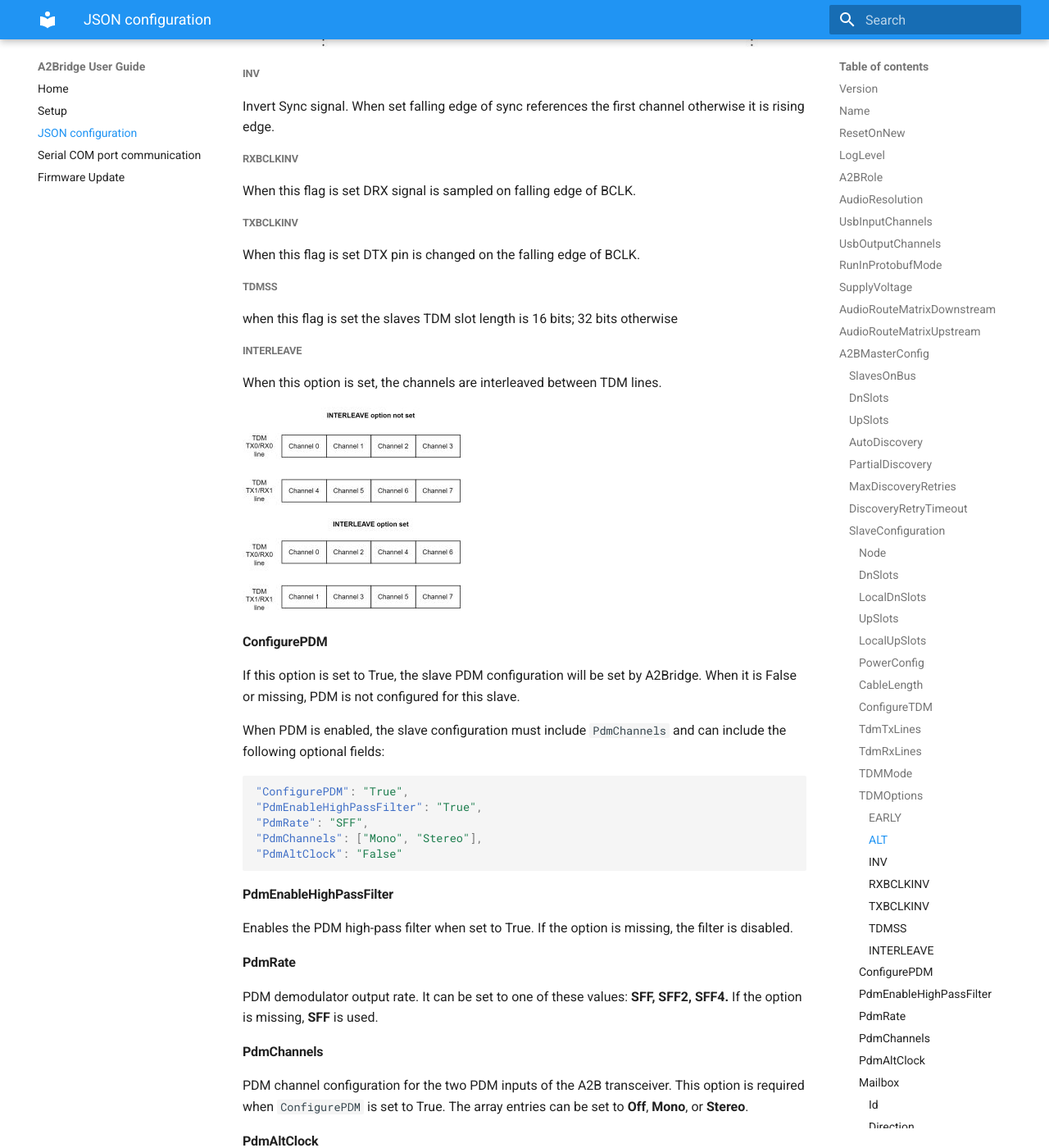
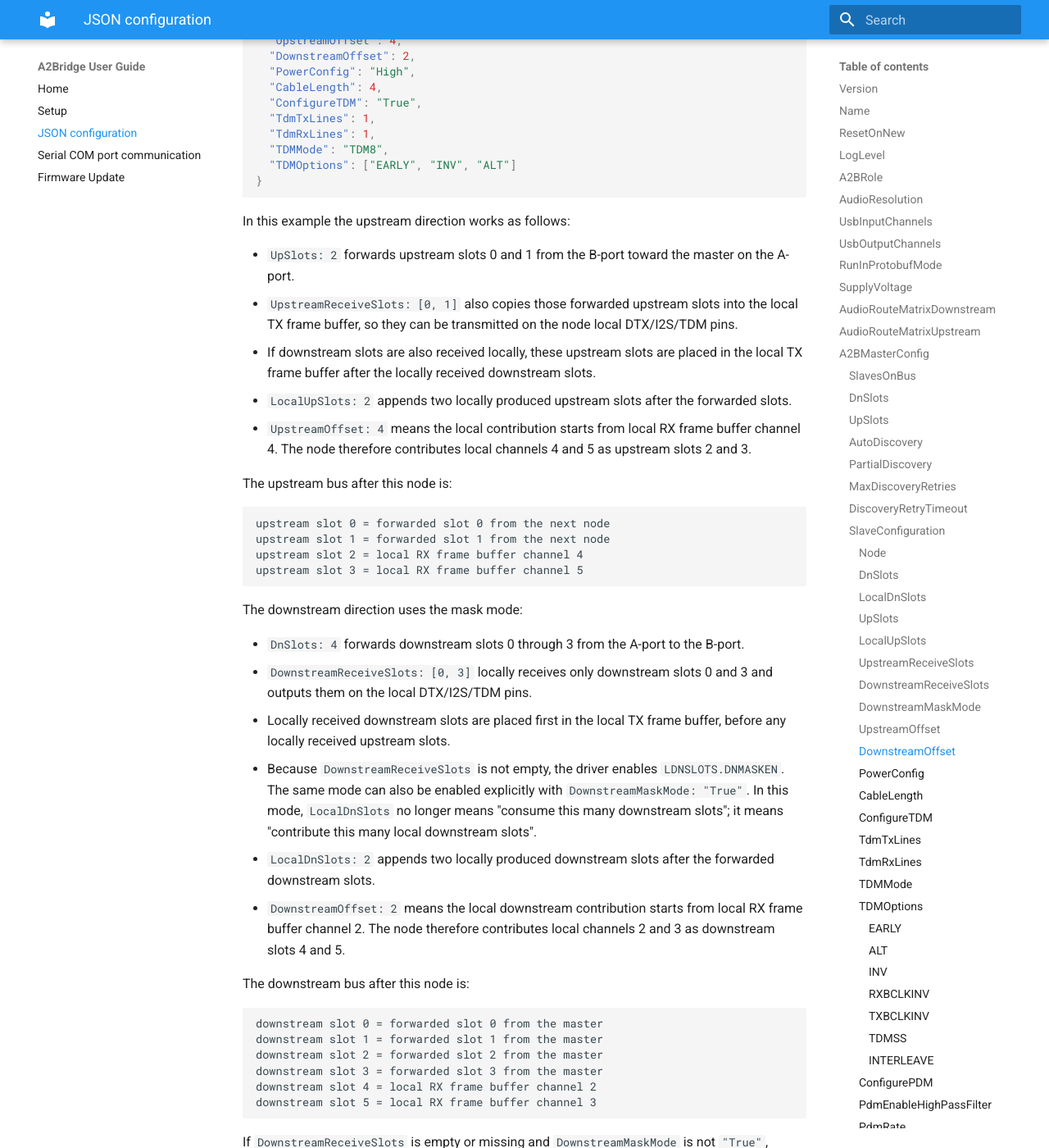
Before and after one commit to int2code/a2bridge, an MkDocs documentation site: the page built from docs/userguide/json.md, in a window 1280 px wide and 1400 px high, scrolled down 5917 px. Shown: the whole window at 82% size. Built offline with MkDocs 1.6.1 and Material for MkDocs 9.7.7, drawn with Linux system fonts in a browser that asks for light colours; some of the changed text lies outside the part shown.

Commit message:
docs: document A2B slot masks and offsets

````diff
--- a/docs/userguide/json.md
+++ b/docs/userguide/json.md
@@ -165,6 +165,85 @@
 #### LocalUpSlots
 Number of slots produced by current node. The number of slots send up to the upper node (to master direction) is equal to UpSlots + LocalUpSlots
 
+#### UpstreamReceiveSlots
+Optional array of 0-based upstream slot indexes received locally by this node from its B-port and transmitted on the local I2S/TDM DTX pins. An empty or missing array disables local upstream slot receive. For example, `[0, 1]` programs `A2B_UPMASK0 = 0x03`.
+When a middle node receives both downstream and upstream slots locally, the local TX frame buffer is filled with received downstream slots first, followed by received upstream slots. This means upstream slots selected by `UpstreamReceiveSlots` appear on local DTX channels after any locally received downstream slots.
+
+#### DownstreamReceiveSlots
+Optional array of 0-based downstream slot indexes received locally by this node from its A-port and transmitted on the local I2S/TDM DTX pins. A non-empty array programs `A2B_DNMASK0` through `A2B_DNMASK3` and enables `A2B_LDNSLOTS.DNMASKEN`.
+When a middle node receives both downstream and upstream slots locally, downstream slots selected by `DownstreamReceiveSlots` are placed first in the local TX frame buffer. Any upstream slots selected by `UpstreamReceiveSlots` are placed after them.
+
+#### DownstreamMaskMode
+Optional `"True"` or `"False"` value. When set to `"True"`, the driver enables `A2B_LDNSLOTS.DNMASKEN` even if `DownstreamReceiveSlots` is empty. This allows a middle node to contribute local downstream slots using `LocalDnSlots` without locally consuming any incoming downstream slots.
+
+#### UpstreamOffset
+Optional local upstream channel offset. It programs `A2B_UPOFFSET` and is used when this node contributes `LocalUpSlots` from its local I2S/TDM/PDM RX frame buffer.
+
+#### DownstreamOffset
+Optional local downstream channel offset. It programs `A2B_DNOFFSET` and is used when this node contributes local downstream slots in downstream mask mode.
+
+Example: a middle node that forwards existing traffic, receives selected slots locally, and contributes its own slots:
+
+```json
+{
+  "Node": 1,
+  "DnSlots": 4,
+  "LocalDnSlots": 2,
+  "UpSlots": 2,
+  "LocalUpSlots": 2,
+  "UpstreamReceiveSlots": [0, 1],
+  "DownstreamReceiveSlots": [0, 3],
+  "UpstreamOffset": 4,
+  "DownstreamOffset": 2,
+  "PowerConfig": "High",
+  "CableLength": 4,
+  "ConfigureTDM": "True",
+  "TdmTxLines": 1,
+  "TdmRxLines": 1,
+  "TDMMode": "TDM8",
+  "TDMOptions": ["EARLY", "INV", "ALT"]
+}
+```
+
+In this example the upstream direction works as follows:
+
+- `UpSlots: 2` forwards upstream slots 0 and 1 from the B-port toward the master on the A-port.
+- `UpstreamReceiveSlots: [0, 1]` also copies those forwarded upstream slots into the local TX frame buffer, so they can be transmitted on the node local DTX/I2S/TDM pins.
+- If downstream slots are also received locally, these upstream slots are placed in the local TX frame buffer after the locally received downstream slots.
+- `LocalUpSlots: 2` appends two locally produced upstream slots after the forwarded slots.
+- `UpstreamOffset: 4` means the local contribution starts from local RX frame buffer channel 4. The node therefore contributes local channels 4 and 5 as upstream slots 2 and 3.
+
+The upstream bus after this node is:
+
+```text
+upstream slot 0 = forwarded slot 0 from the next node
+upstream slot 1 = forwarded slot 1 from the next node
+upstream slot 2 = local RX frame buffer channel 4
+upstream slot 3 = local RX frame buffer channel 5
+```
+
+The downstream direction uses the mask mode:
+
+- `DnSlots: 4` forwards downstream slots 0 through 3 from the A-port to the B-port.
+- `DownstreamReceiveSlots: [0, 3]` locally receives only downstream slots 0 and 3 and outputs them on the local DTX/I2S/TDM pins.
+- Locally received downstream slots are placed first in the local TX frame buffer, before any locally received upstream slots.
+- Because `DownstreamReceiveSlots` is not empty, the driver enables `LDNSLOTS.DNMASKEN`. The same mode can also be enabled explicitly with `DownstreamMaskMode: "True"`. In this mode, `LocalDnSlots` no longer means "consume this many downstream slots"; it means "contribute this many local downstream slots".
+- `LocalDnSlots: 2` appends two locally produced downstream slots after the forwarded downstream slots.
+- `DownstreamOffset: 2` means the local downstream contribution starts from local RX frame buffer channel 2. The node therefore contributes local channels 2 and 3 as downstream slots 4 and 5.
+
+The downstream bus after this node is:
+
+```text
+downstream slot 0 = forwarded slot 0 from the master
+downstream slot 1 = forwarded slot 1 from the master
+downstream slot 2 = forwarded slot 2 from the master
+downstream slot 3 = forwarded slot 3 from the master
+downstream slot 4 = local RX frame buffer channel 2
+downstream slot 5 = local RX frame buffer channel 3
+```
+
+If `DownstreamReceiveSlots` is empty or missing and `DownstreamMaskMode` is not `"True"`, `LDNSLOTS.DNMASKEN` is not enabled and `LocalDnSlots` keeps the simple legacy meaning: the number of downstream slots consumed locally by the node.
+
 #### PowerConfig
 Power configuration. Can be set to one of those values: **High** or **Low**
 
````
Also changed, not shown: docs/userguide/config_validator.md (+5 -0 lines), 1 other file.
